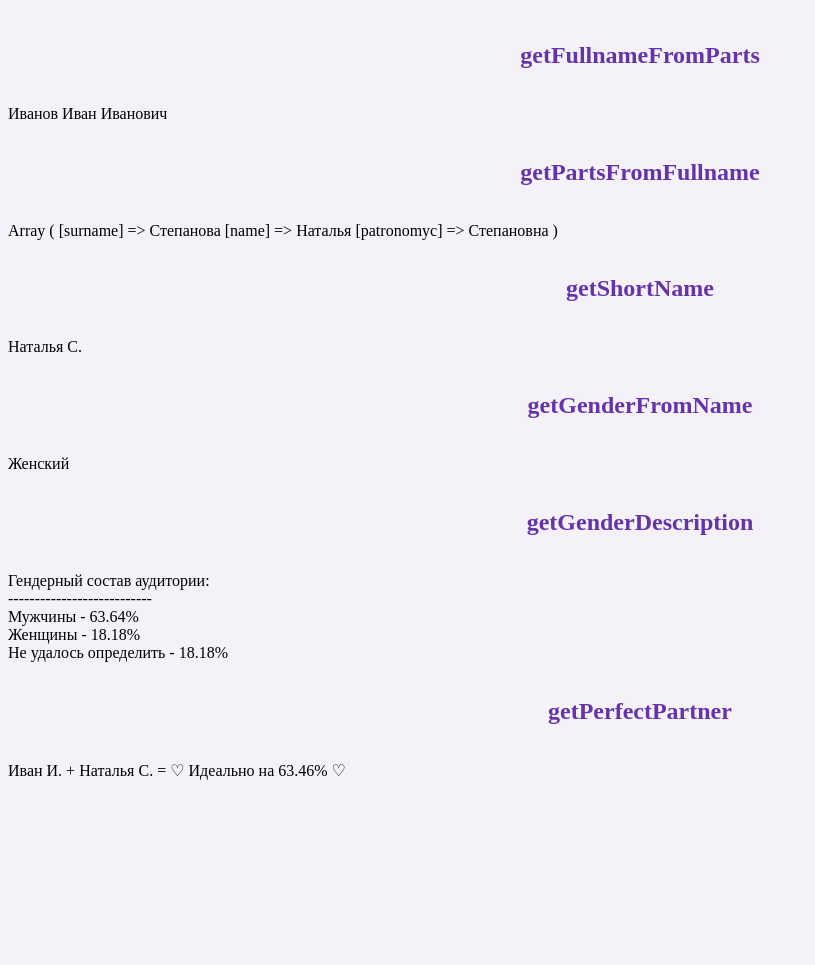
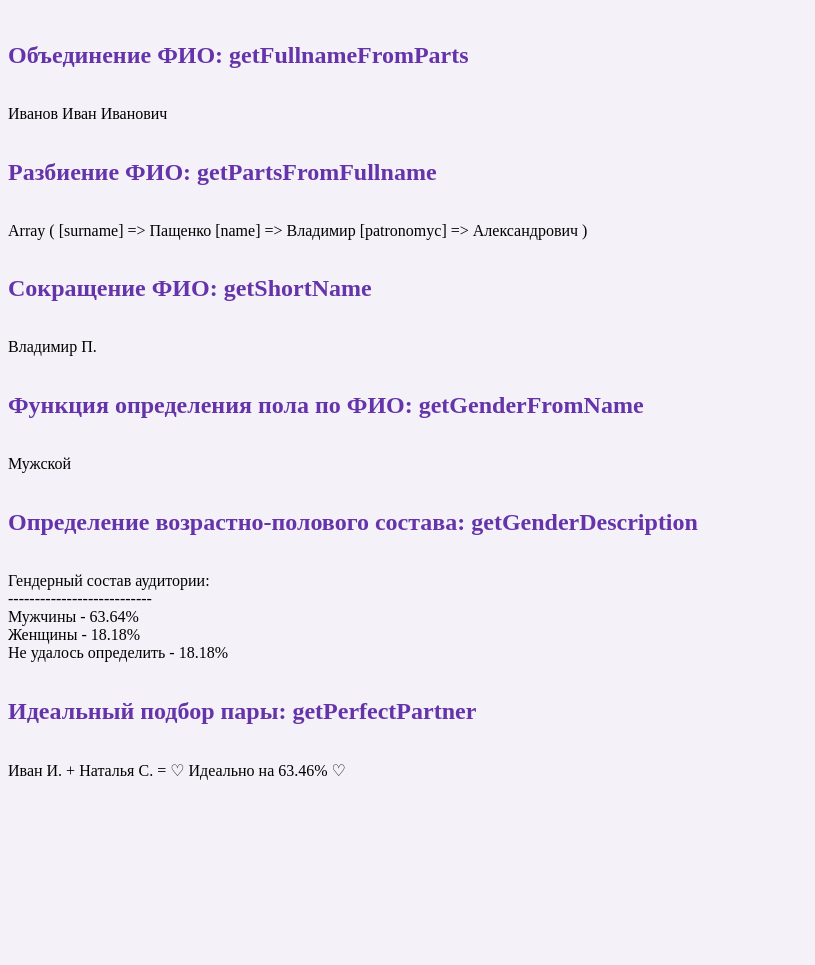
Before and after one commit to Nataly-999/module_12_php, a PHP site: page / in a window 1280 px wide. Shown: the part 58-1023 px from the top of the page, without its empty margins (0-815 px from the left). Run offline with PHP 8.4, Linux system fonts and the light colour scheme.

Commit message:
last commit

```diff
--- a/index.php
+++ b/index.php
@@ -67,7 +67,7 @@
             return $fullname;
         }
 
-        $fullname = $example_persons_array[1]['fullname'];
+        $fullname = $example_persons_array[2]['fullname'];
 
         function getPartsFromFullname($fullname)
         {
@@ -179,22 +179,22 @@
 
         ?>
 
-        <h2><?php echo "getFullnameFromParts"?></h2>
+        <h2><?php echo "Объединение ФИО: getFullnameFromParts"?></h2>
         <p><?php print_r(getFullnameFromParts('Иванов', 'Иван', 'Иванович')); ?></p>
 
-        <h2><?php echo "getPartsFromFullname"?></h2>
+        <h2><?php echo "Разбиение ФИО: getPartsFromFullname"?></h2>
         <p><?php print_r(getPartsFromFullname($fullname)); ?></p>
 
-        <h2><?php echo "getShortName"?></h2>
+        <h2><?php echo "Сокращение ФИО: getShortName"?></h2>
         <p><?php print_r(getShortName($fullname)); ?></p>
 
-        <h2><?php echo "getGenderFromName"?></h2>
+        <h2><?php echo "Функция определения пола по ФИО: getGenderFromName"?></h2>
         <p><?php print_r(getGenderFromName($fullname)); ?></p>
 
-        <h2><?php echo "getGenderDescription"?></h2>
+        <h2><?php echo "Определение возрастно-полового состава: getGenderDescription"?></h2>
         <p><?php print_r(getGenderDescription($example_persons_array)); ?></p>
 
-        <h2><?php echo "getPerfectPartner"?></h2>
+        <h2><?php echo "Идеальный подбор пары: getPerfectPartner"?></h2>
         <p><?php print_r(getPerfectPartner("ИваНов", "ИВан", "ИвановИч", $example_persons_array)); ?></p>
 
     </main>
--- a/style.css
+++ b/style.css
@@ -10,7 +10,6 @@ h1 {
 }
 
 h2 {
-  text-align: center;
   color: #6534aa;
 }
 
```
